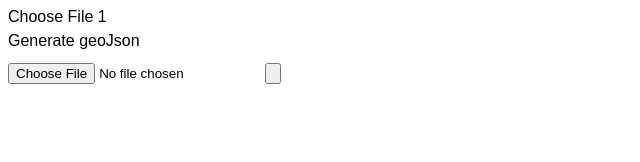
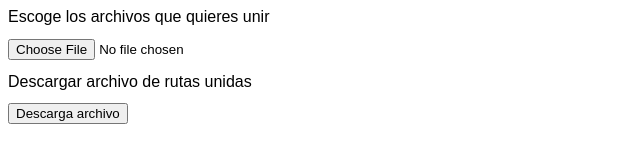
Before and after one commit to SergioRosello/geojson-merger, a plain HTML site: page index.html in a window 1280 px wide. Shown: the whole page, without its empty margins (0-640 px from the left). Drawn offline with Linux system fonts and the light colour scheme.

Commit message:
Added a bit of style

```diff
--- a/index.html
+++ b/index.html
@@ -5,10 +5,10 @@
     <script src="index.js"> </script>
   </head>
   <body>
-    <label for="file-input1">Choose File 1</label>
-    <label for="file-generator">Generate geoJson</label>
+    <label for="file-input">Escoge los archivos que quieres unir</label>
+    <input type="file" id="file-input" onchange="addGJToText(event)">
+    <label for="file-generator">Descargar archivo de rutas unidas</label>
     <a id="downloadAnchorElem" style="display:none"></a>
-    <input type="file" id="file-input1" onchange="addGJToText(event)">
-    <input type="button" id="file-generator" onclick="merge">
+    <input type="button" id="file-generator" onclick="merge" value="Descarga archivo">
   </body>
 </html>
```
Also changed, not shown: index.css (line endings or trailing spaces).
